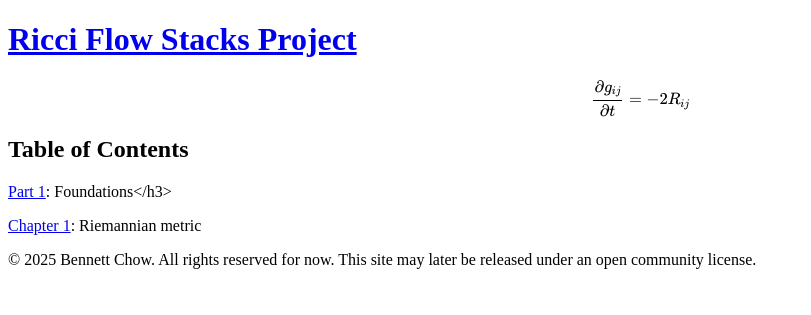
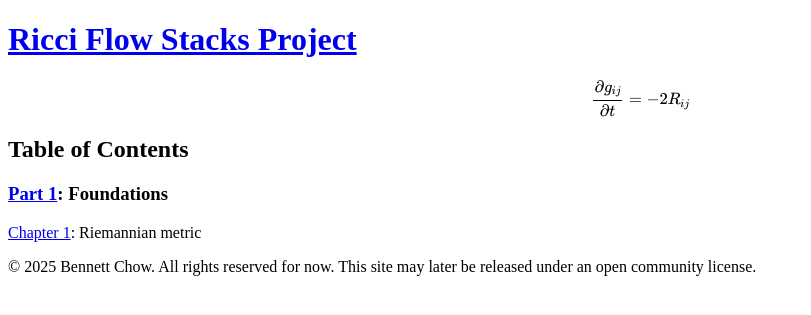
Before and after one commit to bennett-chow/ricciflow.org, a Jekyll site: the page built from index.md, in a window 1280 px wide. Shown: the top 315 px of the page, without its empty margins (0-811 px from the left). Built offline with Jekyll 4.4.1, drawn with Linux system fonts in a browser that asks for light colours.

```diff
--- a/index.md
+++ b/index.md
@@ -9,7 +9,7 @@ $$
 
 <h2>Table of Contents</h2>
 
-<h3></h3><a href="/part-1-foundations/">Part 1</a>: Foundations</h3>
+<h3><a href="/part-1-foundations/">Part 1</a>: Foundations</h3>
 
 <a href="/part-1-foundations/riemannian-metric.html">Chapter 1<a/>: Riemannian metric
 
```
